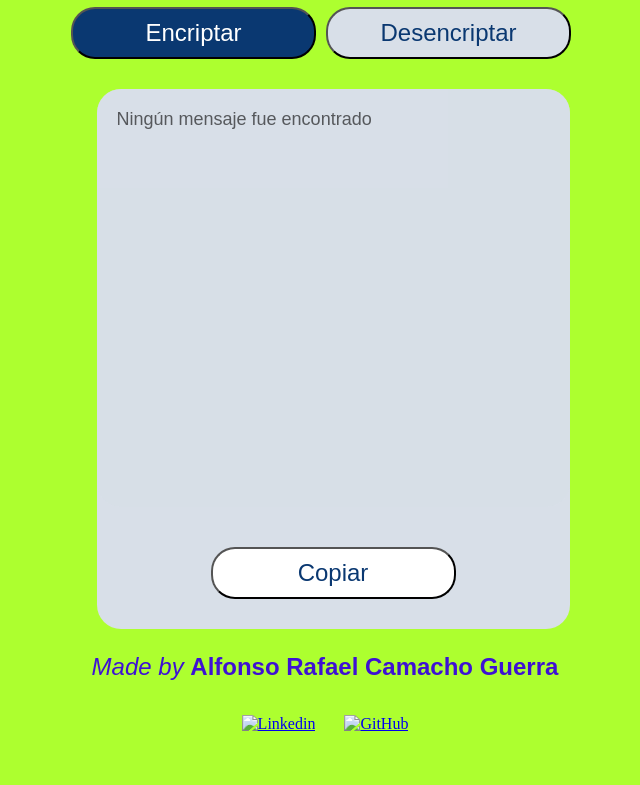
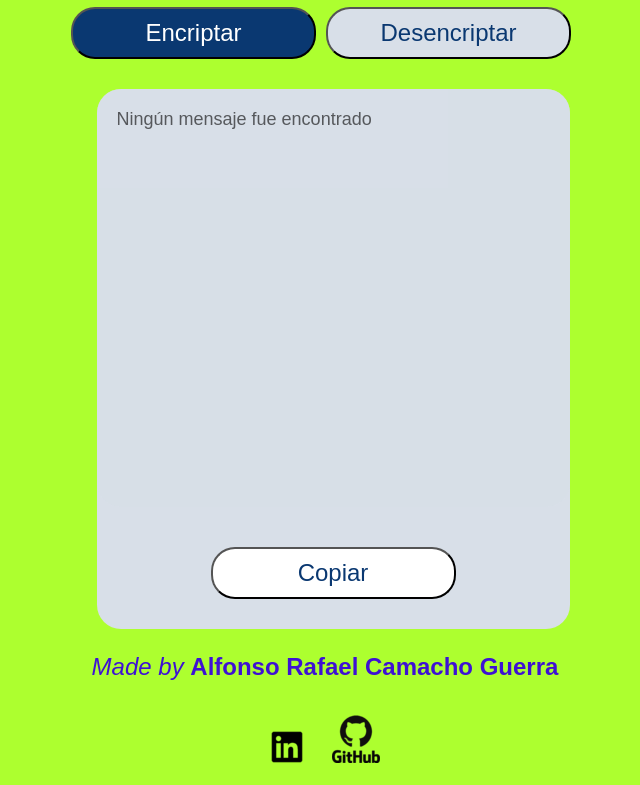
Before and after one commit to Poncho19/challenge-encriptador, a plain HTML site: page index.html in a window 1280 px wide. Shown: the part 575-1360 px from the top of the page, without its empty margins (315-955 px from the left). Before the commit the page ends 1326 px from the top, so only its background shows below. Drawn offline with Linux system fonts and the light colour scheme; the site is published under a folder, as on GitHub Pages, so addresses that start at the root find nothing.

Commit message:
Version 2.75

```diff
--- a/index.html
+++ b/index.html
@@ -41,8 +41,8 @@
             <p><em>Made by </em><b>Alfonso Rafael Camacho Guerra</b></p>
         </div>
         <div class="red-social">
-            <a class="linkedin" href="https://www.linkedin.com/in/alfonsorafael-camacho/"><img src="/elementos-encriptador/linkedin.png" alt="Linkedin"></a>
-            <a class="github" href="https://github.com/Poncho19"><img src="/elementos-encriptador/github.png" alt="GitHub"></a>
+            <a class="linkedin" href="https://www.linkedin.com/in/alfonsorafael-camacho/"><img src="./elementos-encriptador/linkedin.png" alt="Linkedin"></a>
+            <a class="github" href="https://github.com/Poncho19"><img src="./elementos-encriptador/github.png" alt="GitHub"></a>
         </div>
     </div>
 
```
